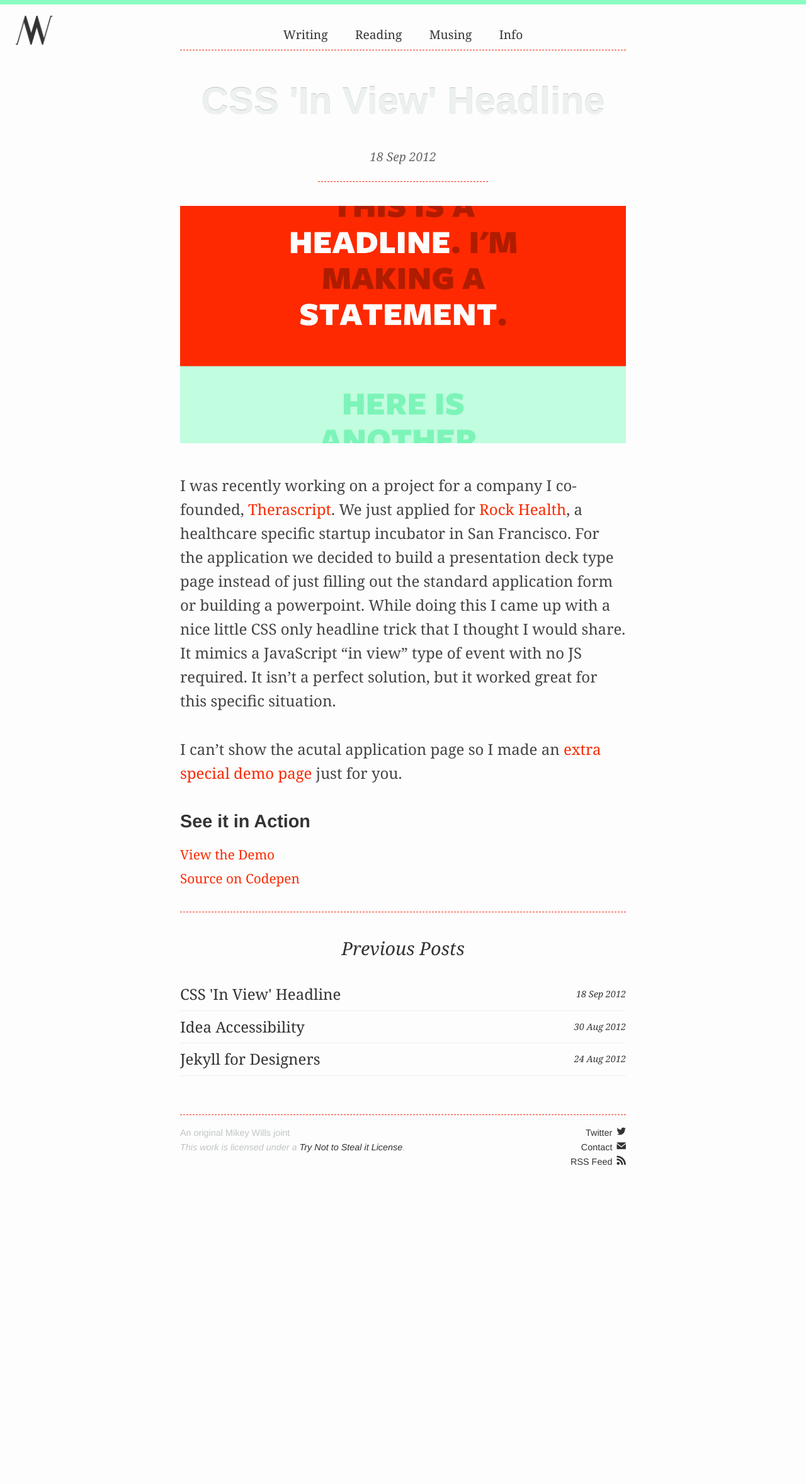
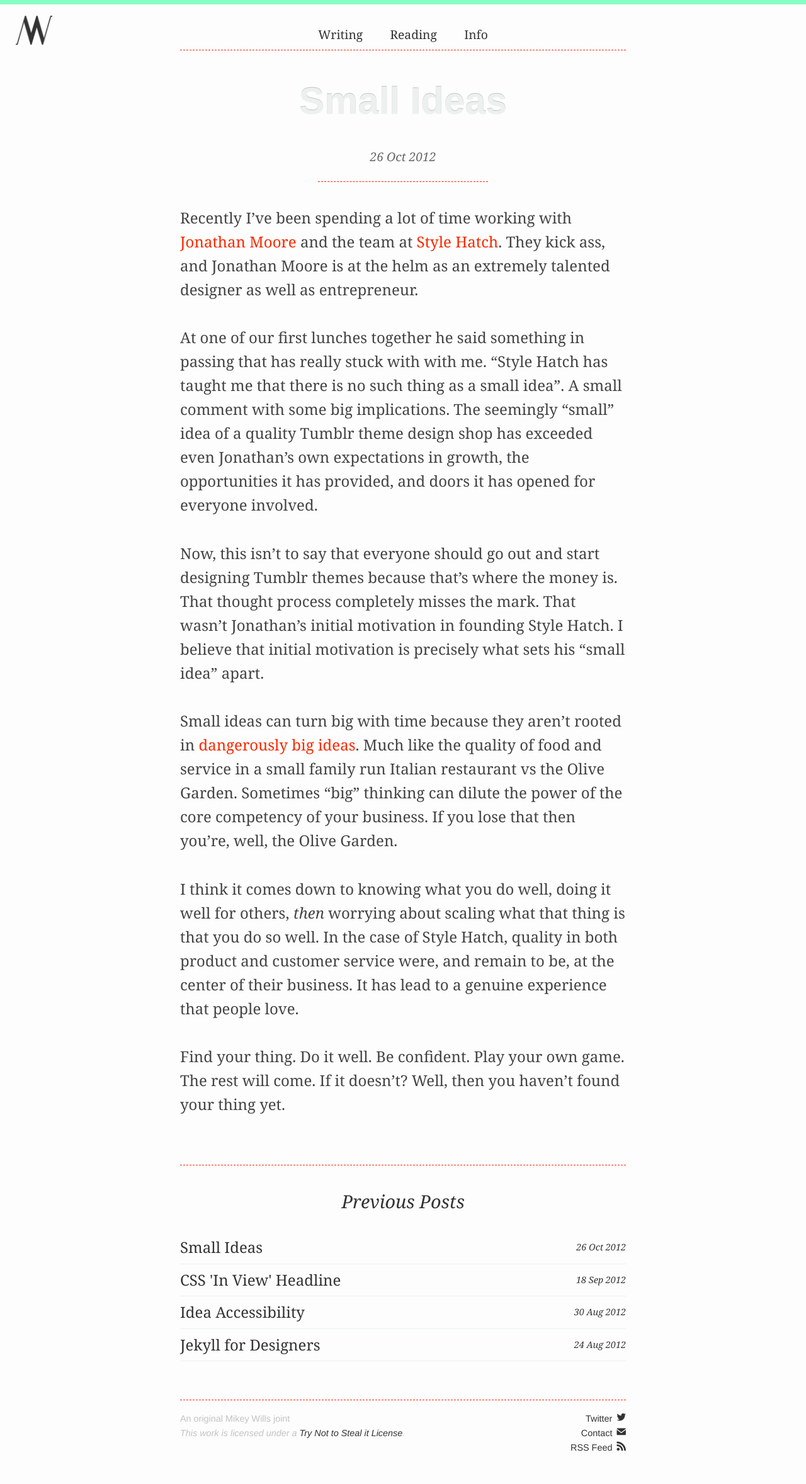
Before and after one commit to mukealicious/mukealicious.github.io, a Jekyll site: the page built from writing.html, in a window 1280 px wide. Shown: the whole page at 63% size. Built offline with Jekyll 4.4.1, drawn with Linux system fonts in a browser that asks for light colours; some web fonts are replaced; Markdown is read by kramdown in place of the engine named in the settings; before the commit the page ends 1903 px from its top, so only the background shows below that.

Commit message:
New blog post "Small Ideas". Commented out tumblr links for now.

```diff
--- a/_layouts/default.html
+++ b/_layouts/default.html
@@ -35,7 +35,7 @@
           <ul>
             <li><a href="/writing.html" title="Writing">Writing</a></li>
             <li><a href="/reading.html" title="Reading">Reading</a></li>
-            <li><a href="http://muse.muke.me" title="Musing">Musing</a></li>
+<!--             <li><a href="http://muse.muke.me" title="Musing">Musing</a></li> -->
             <li><a href="/info.html" title="Info">Info</a></li>
           </ul>
         </nav>
--- /dev/null
+++ b/_posts/2012-10-26-small-ideas.md
@@ -0,0 +1,16 @@
+---
+layout: post
+title: Small Ideas
+---
+
+Recently I've been spending a lot of time working with [Jonathan Moore](https://twitter.com/Moore) and the team at [Style Hatch](http://stylehatch.co/). They kick ass, and Jonathan Moore is at the helm as an extremely talented designer as well as entrepreneur.
+
+At one of our first lunches together he said something in passing that has really stuck with with me. "Style Hatch has taught me that there is no such thing as a small idea". A small comment with some big implications. The seemingly "small" idea of a quality Tumblr theme design shop has exceeded even Jonathan's own expectations in growth, the opportunities it has provided, and doors it has opened for everyone involved.
+
+Now, this isn't to say that everyone should go out and start designing Tumblr themes because that's where the money is. That thought process completely misses the mark. That wasn't Jonathan's initial motivation in founding Style Hatch. I believe that initial motivation is precisely what sets his "small idea" apart.
+
+Small ideas can turn big with time because they aren't rooted in [dangerously big ideas](http://paulgraham.com/ambitious.html). Much like the quality of food and service in a small family run Italian restaurant vs the Olive Garden. Sometimes "big" thinking can dilute the power of the core competency of your business. If you lose that then you're, well, the Olive Garden.
+
+I think it comes down to knowing what you do well, doing it well for others, *then* worrying about scaling what that thing is that you do so well. In the case of Style Hatch, quality in both product and customer service were, and remain to be, at the center of their business. It has lead to a genuine experience that people love.
+
+Find your thing. Do it well. Be confident. Play your own game. The rest will come. If it doesn't? Well, then you haven't found your thing yet.
--- a/index.html
+++ b/index.html
@@ -7,7 +7,7 @@ layout: default
   <article class="hi">
     <h1 id="hi">Hi, I'm Mikey Wills</h1>
     <h2 class="emote" id="iam">A designer based out of Orange County, California.</h2>
-    <p>Currently spend most of my time <a href="http://stylehatch.co/">designing the web</a> at Style Hatch. My history is in <a href="http://kontorsioninc.com/">apparel design</a> as a partner at Kontorsion. You can find me geeking out all over the web. I <a href="http://muke.me/writing.html">write</a> on my blog, <a href="https://twitter.com/mukealicious">tweet</a> on that Twitter thing, <a href="http://dribbble.com/Mukealicious">pat my back</a> on Dribbble, <a href="https://github.com/Mukealicious">commit code</a> to GitHub, <a href="">waste your time</a> on Tumblr, and <a href="http://www.rdio.com/people/Mukealicious/">vibe out</a> on Rdio.</p>
+    <p>Currently spend most of my time <a href="http://stylehatch.co/">designing the web</a> at Style Hatch. My history is in <a href="http://kontorsioninc.com/">apparel design</a> as a partner at Kontorsion. You can find me geeking out all over the web. I <a href="http://muke.me/writing.html">write</a> on my blog, <a href="https://twitter.com/mukealicious">tweet</a> on that Twitter thing, <a href="http://dribbble.com/Mukealicious">pat my back</a> on Dribbble, <a href="https://github.com/Mukealicious">commit code</a> to GitHub,<!--  <a href="http://muse.muke.me">waste your time</a> on Tumblr, --> and <a href="http://www.rdio.com/people/Mukealicious/">vibe out</a> on Rdio.</p>
   </article>
 </section>
 <!-- Fit Text -->
--- a/sass/screen.scss
+++ b/sass/screen.scss
@@ -209,6 +209,7 @@ img.post-image {
 
 div.post-content {
   @include leader();
+  @include trailer(2);
   ul {
     @include adjust-font-size-to(26px);
   }
--- a/stylesheets/screen.css
+++ b/stylesheets/screen.css
@@ -546,21 +546,22 @@ img.post-image {
 /* line 210, ../sass/screen.scss */
 div.post-content {
   margin-top: 1.6em;
+  margin-bottom: 3.2em;
 }
-/* line 212, ../sass/screen.scss */
+/* line 213, ../sass/screen.scss */
 div.post-content ul {
   font-size: 0.86667em;
   line-height: 1.84615em;
 }
 
 /* Previous Posts */
-/* line 219, ../sass/screen.scss */
+/* line 220, ../sass/screen.scss */
 div.more-posts h3 {
   text-align: center;
   margin-bottom: 1em;
 }
 
-/* line 225, ../sass/screen.scss */
+/* line 226, ../sass/screen.scss */
 ul.recent-posts a {
   -webkit-transition-duration: 0;
   -moz-transition-duration: 0;
@@ -568,11 +569,11 @@ ul.recent-posts a {
   -o-transition-duration: 0;
   transition-duration: 0;
 }
-/* line 227, ../sass/screen.scss */
+/* line 228, ../sass/screen.scss */
 ul.recent-posts a:hover {
   color: #333333;
 }
-/* line 231, ../sass/screen.scss */
+/* line 232, ../sass/screen.scss */
 ul.recent-posts li {
   display: block;
   clear: both;
@@ -584,7 +585,7 @@ ul.recent-posts li {
   border-bottom: 1px solid #ecf0ee;
   padding: 0.25em 0;
 }
-/* line 238, ../sass/screen.scss */
+/* line 239, ../sass/screen.scss */
 ul.recent-posts li:hover {
   background: #89fdc2;
   color: #333333;
@@ -592,12 +593,12 @@ ul.recent-posts li:hover {
   padding-right: 1em;
 }
 
-/* line 247, ../sass/screen.scss */
+/* line 248, ../sass/screen.scss */
 span.title {
   float: left;
 }
 
-/* line 250, ../sass/screen.scss */
+/* line 251, ../sass/screen.scss */
 span.date {
   float: right;
   font-size: 0.6em;
@@ -609,7 +610,7 @@ span.date {
    Misc
 -------------------------------------------------------------------- */
 /* Type Elements */
-/* line 263, ../sass/screen.scss */
+/* line 264, ../sass/screen.scss */
 h1.alpha {
   margin-bottom: 0.8em;
   text-align: center;
@@ -617,31 +618,31 @@ h1.alpha {
   text-shadow: #bfc5c2 0px -1px 0;
 }
 
-/* line 271, ../sass/screen.scss */
+/* line 272, ../sass/screen.scss */
 blockquote {
   background: rgba(137, 253, 194, 0.3);
 }
-/* line 273, ../sass/screen.scss */
+/* line 274, ../sass/screen.scss */
 blockquote p {
   color: #666666;
   font-style: italic;
   padding: 0.25em 0 0.25em 1.5em;
 }
 
-/* line 280, ../sass/screen.scss */
+/* line 281, ../sass/screen.scss */
 article ul {
   margin-bottom: 1.6em;
 }
-/* line 282, ../sass/screen.scss */
+/* line 283, ../sass/screen.scss */
 article ul a {
   color: #fa2900;
 }
-/* line 284, ../sass/screen.scss */
+/* line 285, ../sass/screen.scss */
 article ul a:hover {
   text-decoration: underline;
 }
 
-/* line 290, ../sass/screen.scss */
+/* line 291, ../sass/screen.scss */
 code {
   display: block;
   background: #666666;
@@ -675,18 +676,18 @@ code {
 }
 /* < 875px */
 @media screen and (max-width: 875px) {
-  /* line 322, ../sass/screen.scss */
+  /* line 323, ../sass/screen.scss */
   .container {
     max-width: 24em;
   }
 
-  /* line 325, ../sass/screen.scss */
+  /* line 326, ../sass/screen.scss */
   img#logo {
     position: inherit;
     margin-bottom: 0.25em;
   }
 
-  /* line 330, ../sass/screen.scss */
+  /* line 331, ../sass/screen.scss */
   .project {
     width: 100%;
     float: right;
@@ -697,18 +698,18 @@ code {
     margin: 1.25em 0;
     text-align: center;
   }
-  /* line 336, ../sass/screen.scss */
+  /* line 337, ../sass/screen.scss */
   .project img {
     margin-top: -0.5em;
   }
 
-  /* line 341, ../sass/screen.scss */
+  /* line 342, ../sass/screen.scss */
   span.date, span.title {
     float: left;
     clear: both;
   }
 
-  /* line 345, ../sass/screen.scss */
+  /* line 346, ../sass/screen.scss */
   span.date {
     margin-top: -0.75em;
   }
@@ -721,7 +722,7 @@ code {
     line-height: 1.5em;
   }
 
-  /* line 356, ../sass/screen.scss */
+  /* line 357, ../sass/screen.scss */
   .container {
     padding: 0 0.75em;
   }
```
Also changed, not shown: stylesheets/demo.css (+23 -22 lines).
